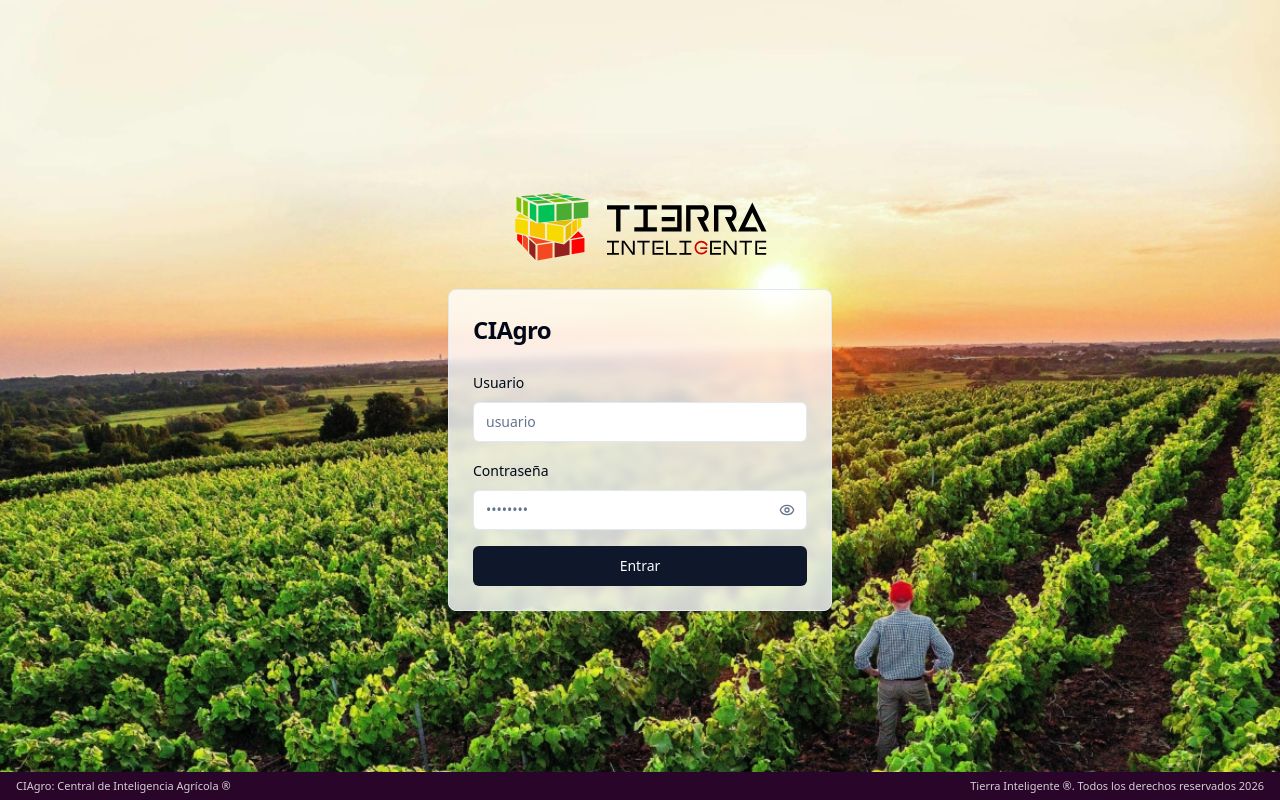
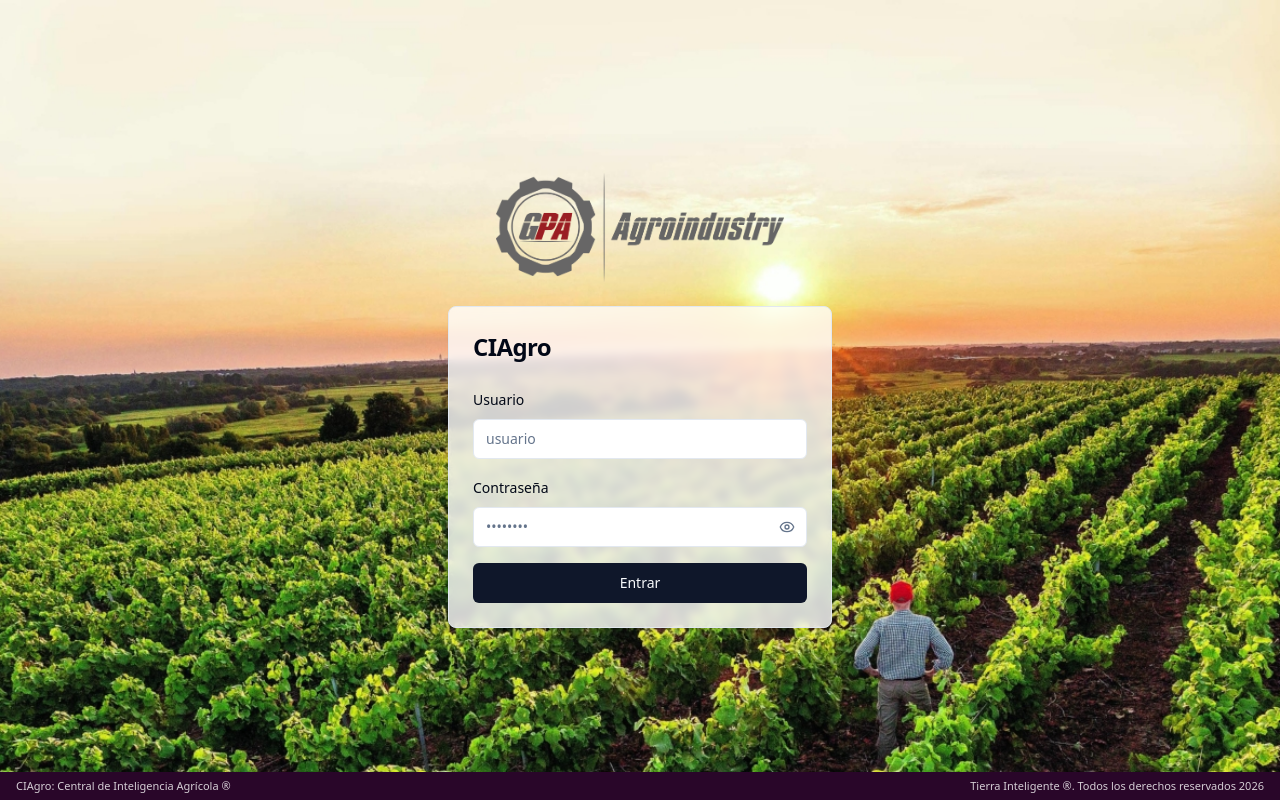
Before and after one commit to aeguzsando1987/ciagro-frontend, a React (Vite) app: page /login in a window 1280 px wide. Built offline with nearby package versions, Linux system fonts and the light colour scheme; no server answers; what openapi-fetch would draw is missing.

Commit message:
chore(ui): reemplaza el logo por agroindustry.png
Sustituye public/tierra_inteligente.svg por public/agroindustry.png en login, barra
superior, layout de admin, shell del visor y dashboard de workspaces.

```diff
--- a/src/features/admin/AdminLayout.tsx
+++ b/src/features/admin/AdminLayout.tsx
@@ -28,7 +28,7 @@ export function AdminLayout() {
     <div className="flex h-dvh flex-col">
       <header className="flex h-14 shrink-0 items-center justify-between border-b bg-background px-4">
         <div className="flex items-center gap-3">
-          <img src="/tierra_inteligente.svg" alt="Tierra Inteligente" className="h-7" draggable={false} />
+          <img src="/agroindustry.png" alt="Tierra Inteligente" className="h-7" draggable={false} />
           <span className="font-bold tracking-tight">CIAgro</span>
           <span className="text-muted-foreground">/</span>
           <span className="text-sm font-medium">Administración</span>
--- a/src/features/auth/LoginForm.tsx
+++ b/src/features/auth/LoginForm.tsx
@@ -26,7 +26,7 @@ export function LoginForm({ onSubmit, isPending = false, error }: LoginFormProps
     return (
         <div className="flex w-full max-w-sm flex-col items-center gap-6">
             <img
-                src="/tierra_inteligente.svg"
+                src="/agroindustry.png"
                 alt="Tierra Inteligente"
                 className="w-72"
                 draggable={false}
--- a/src/features/geodata-visor/components/GeodataVisorShell.tsx
+++ b/src/features/geodata-visor/components/GeodataVisorShell.tsx
@@ -43,7 +43,7 @@ export function GeodataVisorShell() {
       {/* ─ Encabezado ─────────────────────────────────────────────── */}
       <header className="flex h-14 shrink-0 items-center justify-between border-b bg-background px-4">
         <div className="flex items-center gap-3">
-          <img src="/tierra_inteligente.svg" alt="Tierra Inteligente" className="h-7" draggable={false} />
+          <img src="/agroindustry.png" alt="Tierra Inteligente" className="h-7" draggable={false} />
           <span className="font-bold tracking-tight">CIAgro</span>
           <span className="text-muted-foreground">/</span>
           <span className="text-sm font-medium">Visor de Datos Agrícolas</span>
--- a/src/features/workspace/AppHeader.tsx
+++ b/src/features/workspace/AppHeader.tsx
@@ -34,7 +34,7 @@ export function AppHeader() {
   return (
     <header className="flex h-14 shrink-0 items-center justify-between border-b bg-background px-4">
       <div className="flex items-center gap-3">
-        <img src="/tierra_inteligente.svg" alt="Tierra Inteligente" className="h-7" draggable={false} />
+        <img src="/agroindustry.png" alt="Tierra Inteligente" className="h-7" draggable={false} />
         <span className="font-bold tracking-tight">CIAgro</span>
         <span className="text-muted-foreground">/</span>
         <div className="flex items-center gap-1.5 text-sm font-medium">
--- a/src/routes/workspaces.tsx
+++ b/src/routes/workspaces.tsx
@@ -24,7 +24,7 @@ function WorkspacesPage() {
     <div className="relative flex min-h-dvh items-center justify-center p-8">
       <div className="absolute left-8 top-8 flex flex-col items-start gap-1">
         <img
-          src="/tierra_inteligente.svg"
+          src="/agroindustry.png"
           alt="Tierra Inteligente"
           className="w-56"
           draggable={false}
```
Also changed, not shown: public/agroindustry.png (added), public/tierra_inteligente.svg (deleted).
